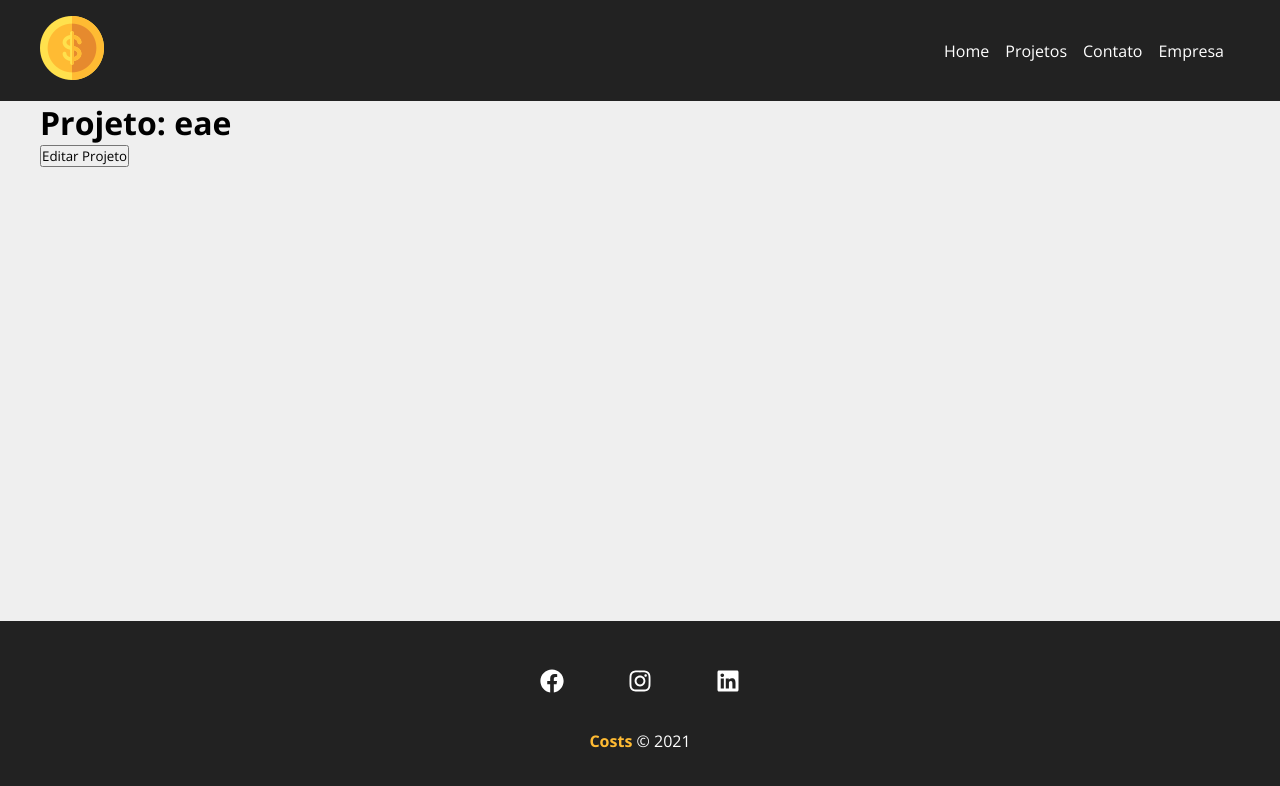
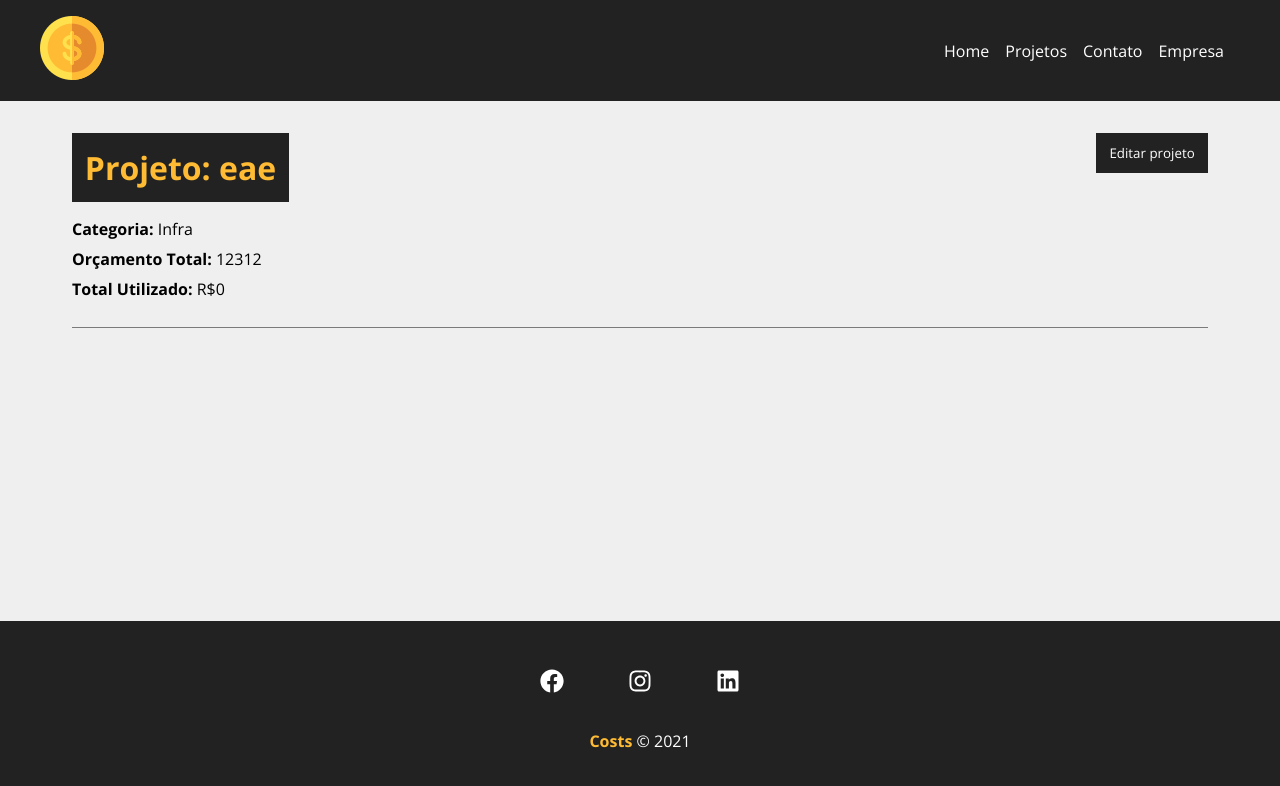
Before and after one commit to while-kaique/Projeto-React_01, a React (Create React App) app in the folder costs/: page /project/1 in a window 1280 px wide. Shown: the top 786 px of the page. Built offline with nearby package versions, Linux system fonts and the light colour scheme; data requests are answered from the project's data file; the HTML template or start-up script is replaced by a standard one; a web font is replaced by a local one.

Commit message:
Edição de formulários
Continuando a construção dessa página

```diff
--- a/costs/src/components/pages/Project.jsx
+++ b/costs/src/components/pages/Project.jsx
@@ -30,17 +30,36 @@
     }, [id])
 
     function toggleProjectForm(){
-
+        setShowProjectForm(!showProjectForm)
     }
 
     return (
         <>
             {project.name ?
-                (<div>
+                (<div className={styles.project_details}>
                     <Container customClass="column">
-                        <div>
+                        <div className={styles.details_container}>
                             <h1>Projeto: {project.name}</h1>
-                            <button onClick={toggleProjectForm}>Editar Projeto</button>
+                            <button className={styles.btn} onClick={toggleProjectForm}>
+                                {!showProjectForm ? 'Editar projeto' : 'Fechar'}
+                            </button>
+                            {!showProjectForm ? (
+                                <div className={styles.project_info}>
+                                    <p>
+                                        <span>Categoria:</span> {project.category.name}
+                                    </p>
+                                    <p>
+                                        <span>Orçamento Total:</span> {project.budget}
+                                    </p>
+                                    <p>
+                                        <span>Total Utilizado:</span> R${project.cost}
+                                    </p>
+                                </div>
+                            ) : (
+                                <div className={styles.project_info}>
+                                    <p>Formulário</p>
+                                </div>
+                            )}
                         </div>
                     </Container>
                 </div>)
--- a/costs/src/components/pages/Project.module.css
+++ b/costs/src/components/pages/Project.module.css
@@ -0,0 +1,54 @@
+.project_details {
+    width: 100%;
+    padding: 2em;
+
+}
+
+.project_details h1,
+.project_details h2,
+.project_details p{
+    margin-bottom: 0.5em;
+}
+
+.project_details h1{
+    background-color: #222;
+    color: #ffbb33;
+    padding: 0.4em;
+
+}
+
+.project_details span {
+    font-weight: bold;
+}
+
+.details_container,
+.service_form_container {
+    width: 100%;
+
+    border-bottom: 1px solid #7a7a7a;
+    margin-bottom: 1.2em;
+    padding-bottom: 1.2em;
+    display: flex;
+    justify-content: space-between;
+    flex-wrap: wrap;
+
+}
+
+.btn {
+    background-color: #222;
+    color: #fff;
+    padding: 0.5em 1em;
+    text-decoration: none;
+    transition: .5s;
+    cursor: pointer;
+    max-height: 40px;
+    border: none;
+}
+
+.btn:hover {
+    color: #FFBB33;
+}
+
+.project_info {
+    width: 100%;
+}
```
